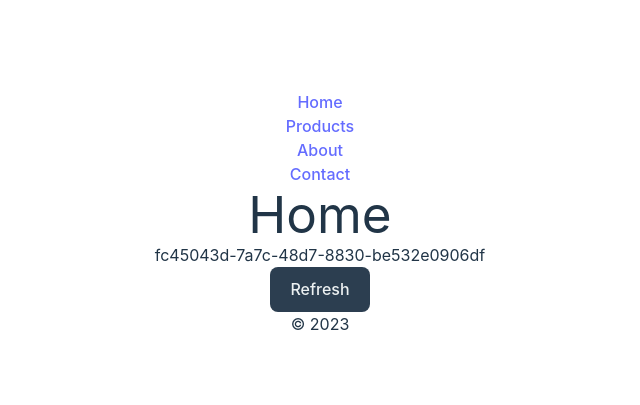
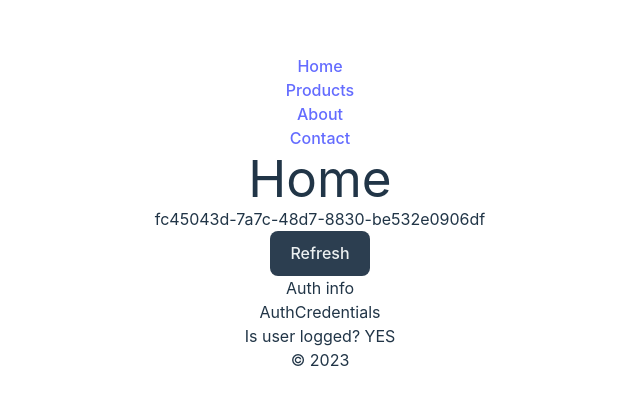
Before and after one commit to patrykomiotek/str3app, a React (Vite) app: page / in a window 1280 px wide. Shown: the part 187-592 px from the top of the page, without its empty margins (320-960 px from the left). Built offline with nearby package versions, Linux system fonts and the light colour scheme.

Commit message:
feat: AuthContext step 1

```diff
--- /dev/null
+++ b/src/components/AuthContext/AuthContext.tsx
@@ -0,0 +1,12 @@
+import { createContext } from "react";
+
+type AuthContextType = {
+  isLoggedIn: boolean;
+};
+
+export const AuthContext = createContext<AuthContextType>({
+  isLoggedIn: false,
+});
+
+// <AuthContext.Provider values={{ isLoggedIn: true }}><AuthInfo /></AuthContext.Provider>
+// AuthInfo -> AuthCredentials -> const context = useContext(AuthContext)
--- /dev/null
+++ b/src/components/AuthContext/AuthCredentials.tsx
@@ -0,0 +1,13 @@
+import { useContext } from "react";
+import { AuthContext } from "./AuthContext";
+
+export const AuthCredentials = () => {
+  const context = useContext(AuthContext);
+
+  return (
+    <div>
+      <h3>AuthCredentials</h3>
+      <p>Is user logged? {context.isLoggedIn ? "YES" : "NO"}</p>
+    </div>
+  );
+};
--- /dev/null
+++ b/src/components/AuthContext/Authinfo.tsx
@@ -0,0 +1,10 @@
+import { AuthCredentials } from "./AuthCredentials";
+
+export const AuthInfo = () => {
+  return (
+    <div>
+      <h2>Auth info</h2>
+      <AuthCredentials />
+    </div>
+  );
+};
--- a/src/hooks/useApi.ts
+++ b/src/hooks/useApi.ts
@@ -1,4 +1,4 @@
-import { AxiosResponse } from "axios";
+// import { AxiosResponse } from "axios";
 import { useEffect, useState } from "react";
 
 type S<T> =
--- a/src/pages/HomePage.tsx
+++ b/src/pages/HomePage.tsx
@@ -1,6 +1,8 @@
 import { Helmet } from "react-helmet-async";
 import { Route } from "../routes";
 import { Generator } from "../components/Generator";
+import { AuthInfo } from "../components/AuthContext/Authinfo";
+import { AuthContext } from "../components/AuthContext/AuthContext";
 
 export const HomePage = () => {
   return (
@@ -10,6 +12,10 @@
       </Helmet>
       <h1>Home</h1>
       <Generator />
+
+      <AuthContext.Provider value={{ isLoggedIn: true }}>
+        <AuthInfo />
+      </AuthContext.Provider>
     </div>
   );
 };
```
